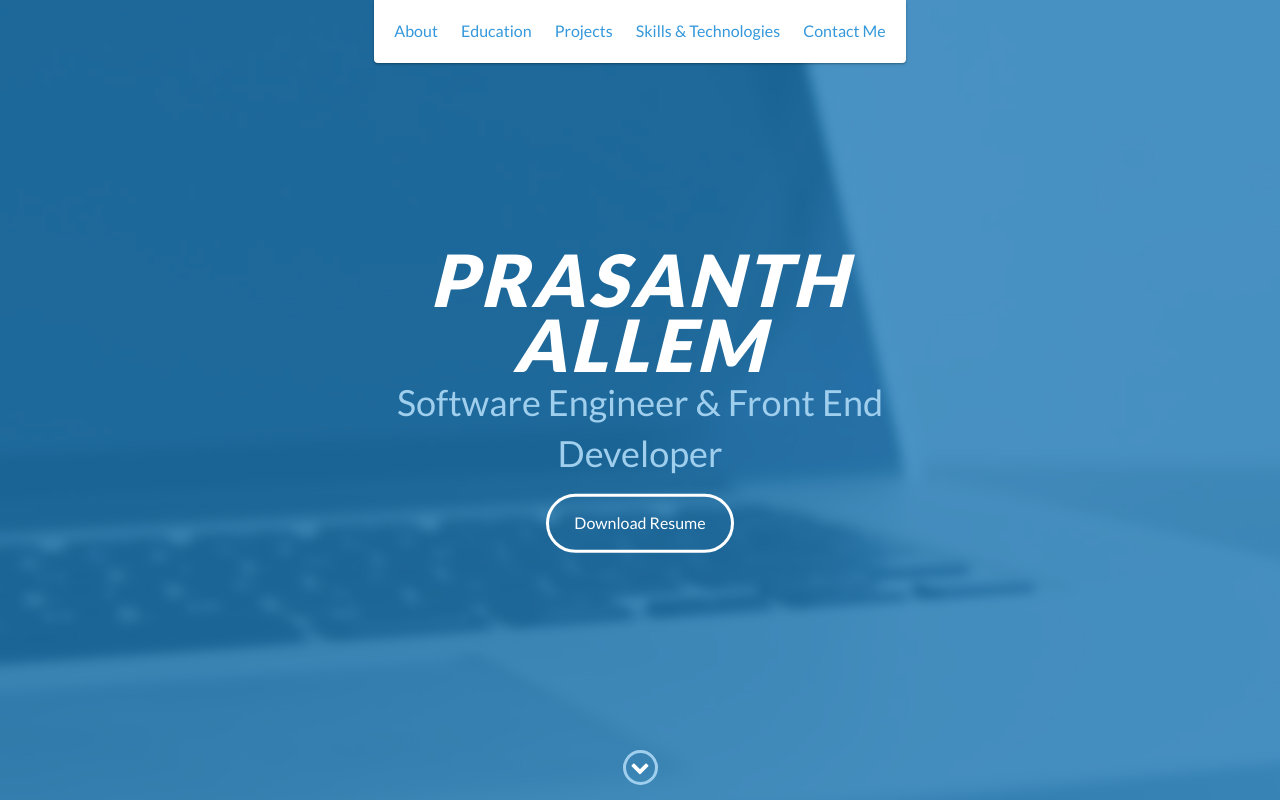
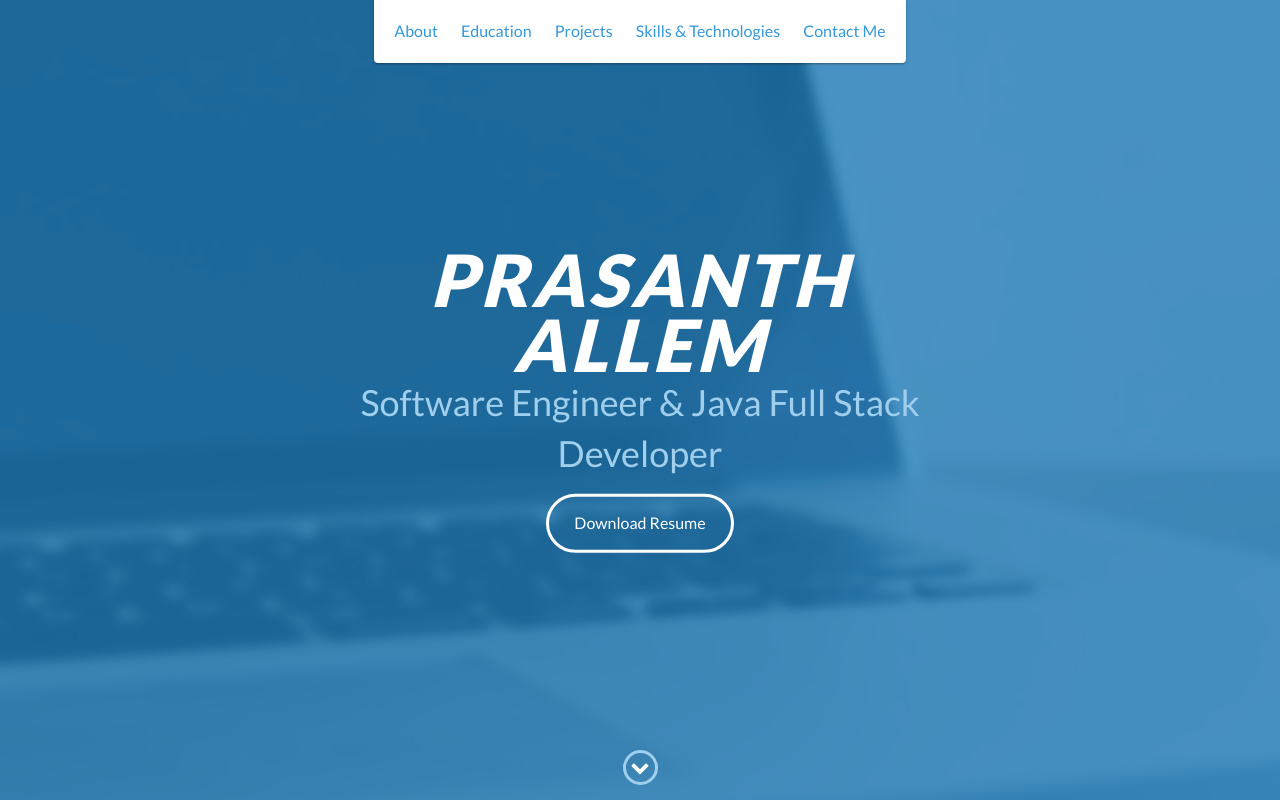
Before and after one commit to Prasanth602/my-portfolio-website, a plain HTML site: page index.html in a window 1280 px wide. Shown: the top 800 px of the page. Drawn offline with nearby package versions, Linux system fonts and the light colour scheme.

Commit message:
designation changed

```diff
--- a/index.html
+++ b/index.html
@@ -48,7 +48,7 @@
     <div id="lead">
         <div id="lead-content">
             <h1 class="dev-title">Prasanth Allem</h1>
-            <h2> Software Engineer & Front End Developer</h2>
+            <h2> Software Engineer & Java Full Stack Developer</h2>
             <a href="images/PRASANTH ALLEM-Resume.pdf" class="btn-rounded-white">Download Resume</a>
         </div>
         <!-- End #lead-content -->
```
